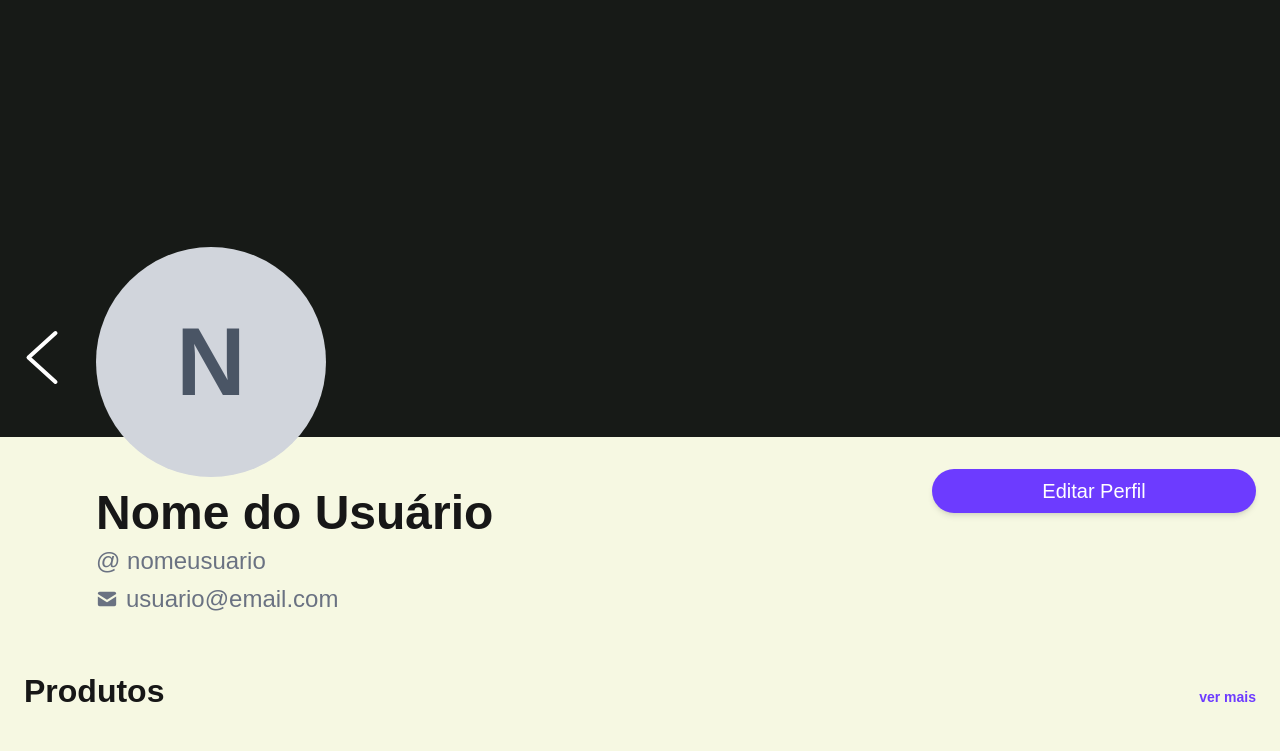
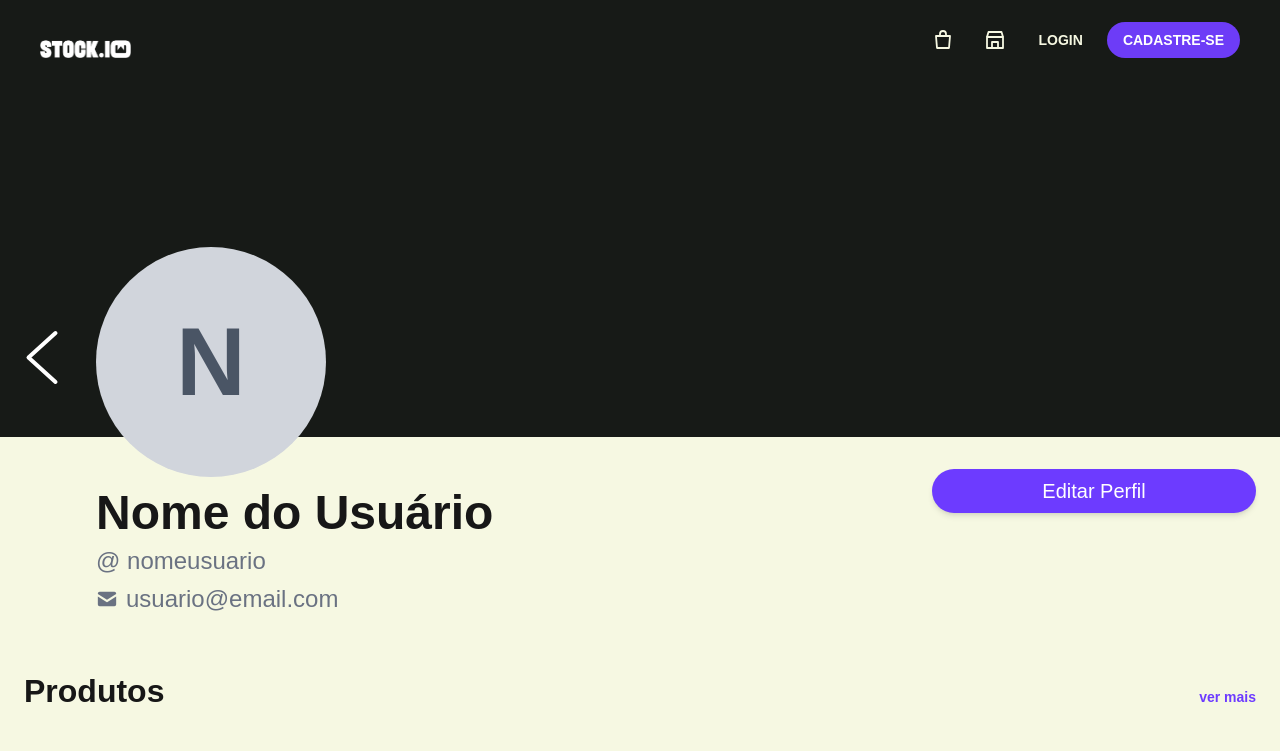
Before and after one commit to smacedo7/pt-2026-02-grupo-05-frontend, a Next.js app: page /perfil in a window 1280 px wide. Shown: the top 751 px of the page. Built offline with nearby package versions, Linux system fonts and the light colour scheme; no server answers.

Commit message:
versão com a navbar

```diff
--- a/app/perfil/page.tsx
+++ b/app/perfil/page.tsx
@@ -1,6 +1,7 @@
 import Link from "next/link";
 import CardProduto from "@/app/categorias/[slug]/CardProduto";
 import type { Produto } from "@/lib/categorias/tipos";
+import Navbar from "@/components/navbar/Navbar";
 
 type Usuario = {
   nome: string;
@@ -62,7 +63,10 @@ export default function PerfilPage() {
   return (
     <main className="min-h-screen bg-creme pb-12">
       {/* espaço pra navbar que vai vir depois */}
-      <header className="w-full bg-preto pt-28">
+      <header className="relative w-full bg-preto pt-28">
+        <div className="absolute inset-x-0 top-0 z-20">
+          <Navbar />
+        </div>
         <div className="relative mx-auto h-24 max-w-7xl px-6 sm:h-40 lg:h-[325px]">
           <Link
             href="/"
@@ -89,7 +93,7 @@ export default function PerfilPage() {
         {/* cabeçalho do perfil */}
         <section className="flex flex-col gap-4 sm:flex-row sm:items-start sm:justify-between">
           <div className="min-w-0 lg:ml-[72px]">
-             {/* deixa a foto por cima da parte preta */}
+            {/* deixa a foto por cima da parte preta */}
             <div className="relative z-10 -mt-14 ml-7 flex h-28 w-28 items-center justify-center overflow-hidden rounded-full bg-gray-300 sm:-mt-24 sm:ml-0 sm:h-44 sm:w-44 lg:-mt-[190px] lg:h-[230px] lg:w-[230px]">
               {usuario.foto ? (
                 <img
```
